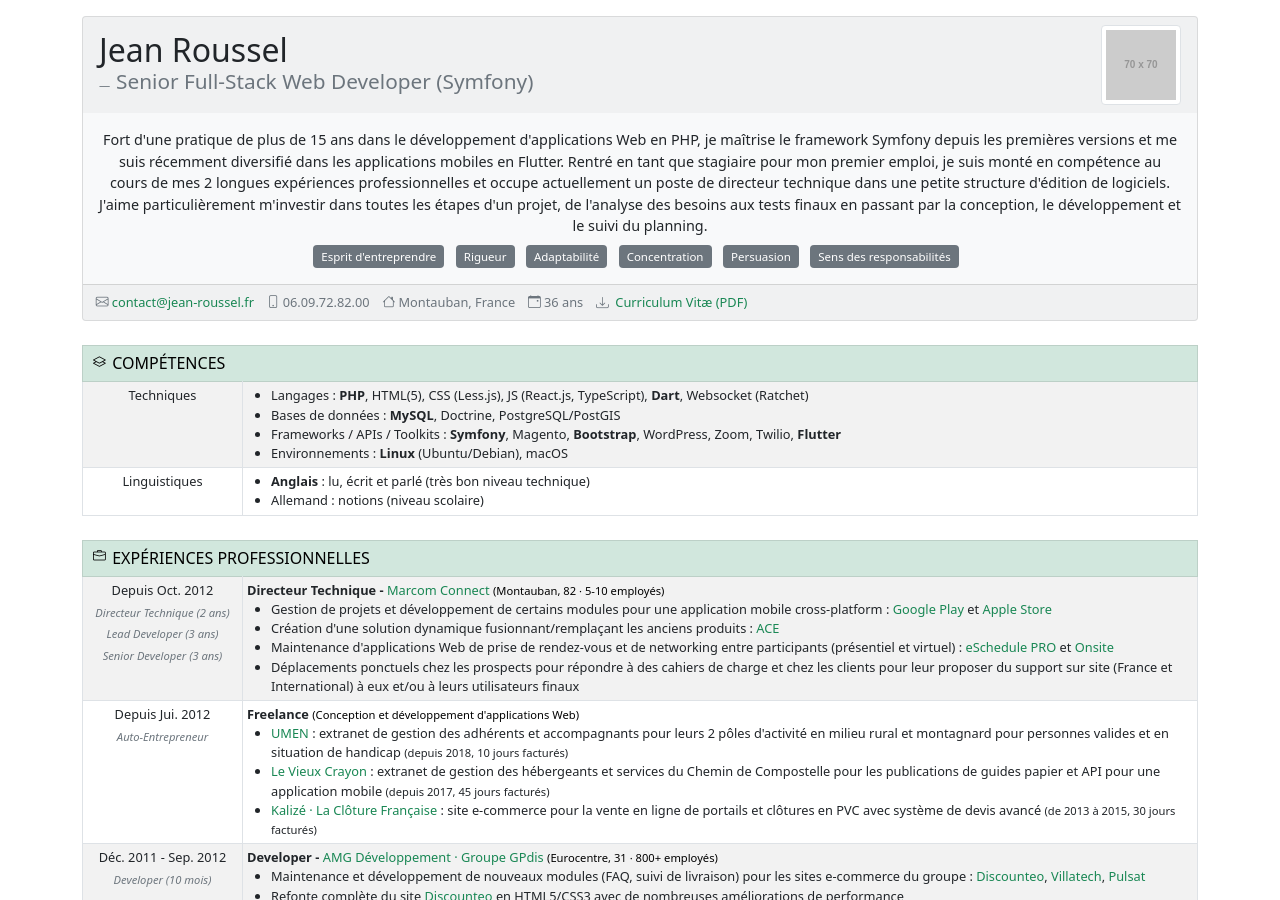
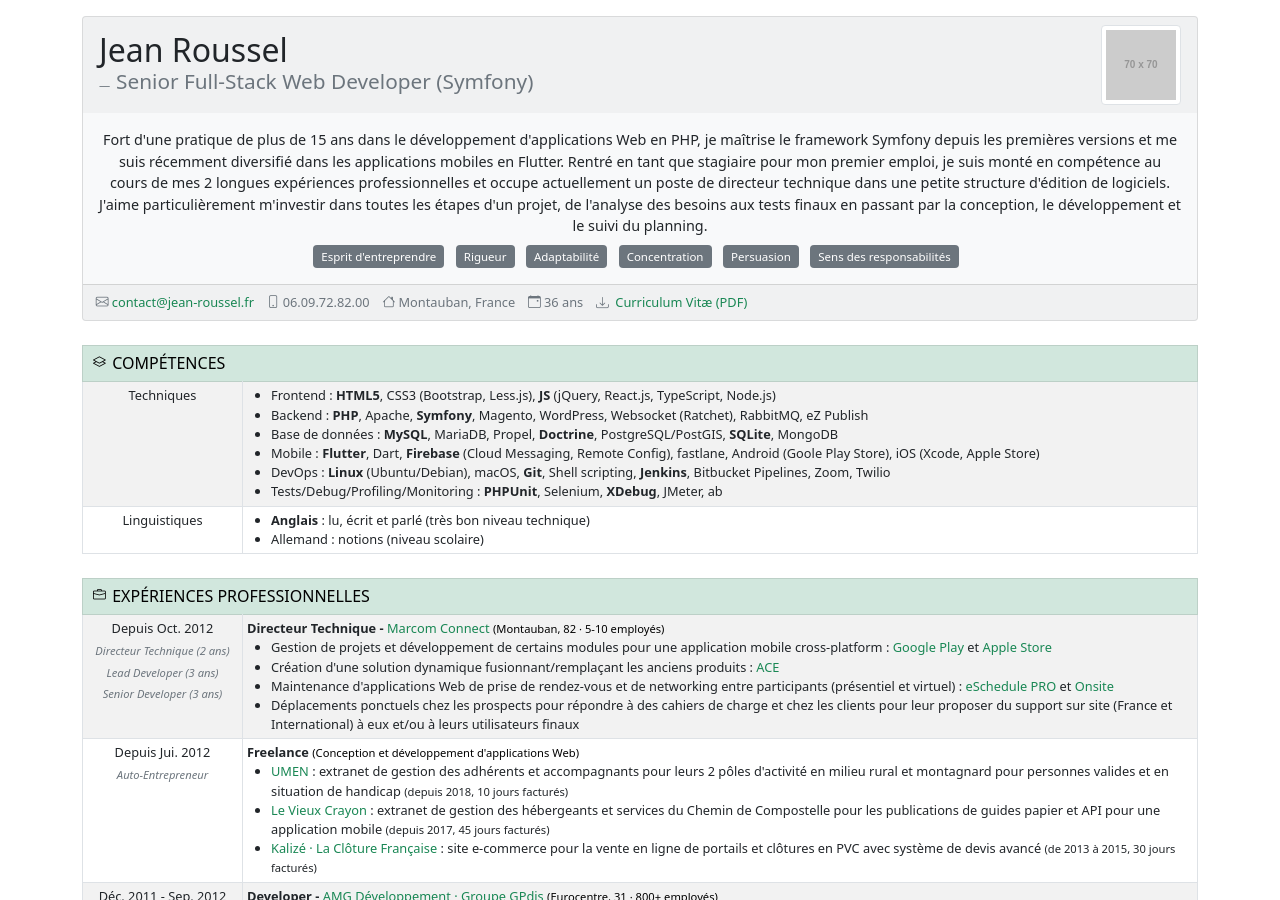
Before and after one commit to jroussel/jroussel.github.com, a Jekyll site: the page built from index.html, in a window 1280 px wide and 900 px high. Built offline with Jekyll 4.4.1, drawn with Linux system fonts in a browser that asks for light colours; nearby versions of some CDN libraries.

Commit message:
CV update 2021 (suite)

```diff
--- a/_includes/sections/competences.html
+++ b/_includes/sections/competences.html
@@ -9,10 +9,12 @@
               <td class="text-center">Techniques
               <td>
                 <ul>
-                  <li>Langages : <strong>PHP</strong>, HTML(5), CSS (Less.js), JS (React.js, TypeScript), <strong>Dart</strong>, Websocket (Ratchet)
-                  <li>Bases de données : <strong>MySQL</strong>, Doctrine, PostgreSQL/PostGIS
-                  <li>Frameworks / APIs / Toolkits : <strong>Symfony</strong>, Magento, <strong>Bootstrap</strong>, WordPress, Zoom, Twilio, <strong>Flutter</strong>
-                  <li>Environnements : <strong>Linux</strong> (Ubuntu/Debian), macOS
+                  <li>Frontend : <strong>HTML5</strong>,  CSS3 (Bootstrap, Less.js), <strong>JS</strong> (jQuery, React.js, TypeScript, Node.js)
+                  <li>Backend : <strong>PHP</strong>, Apache, <strong>Symfony</strong>, Magento, WordPress, Websocket (Ratchet), RabbitMQ, eZ Publish
+                  <li>Base de données : <strong>MySQL</strong>, MariaDB, Propel, <strong>Doctrine</strong>, PostgreSQL/PostGIS, <strong>SQLite</strong>, MongoDB
+                  <li>Mobile : <strong>Flutter</strong>, Dart, <strong>Firebase</strong> (Cloud Messaging, Remote Config), fastlane, Android (Goole Play Store), iOS (Xcode, Apple Store)
+                  <li>DevOps : <strong>Linux</strong> (Ubuntu/Debian), macOS, <strong>Git</strong>, Shell scripting, <strong>Jenkins</strong>, Bitbucket Pipelines, Zoom, Twilio
+                  <li>Tests/Debug/Profiling/Monitoring : <strong>PHPUnit</strong>, Selenium, <strong>XDebug</strong>, JMeter, ab
             <tr>
               <td class="text-center">Linguistiques
               <td>
```
